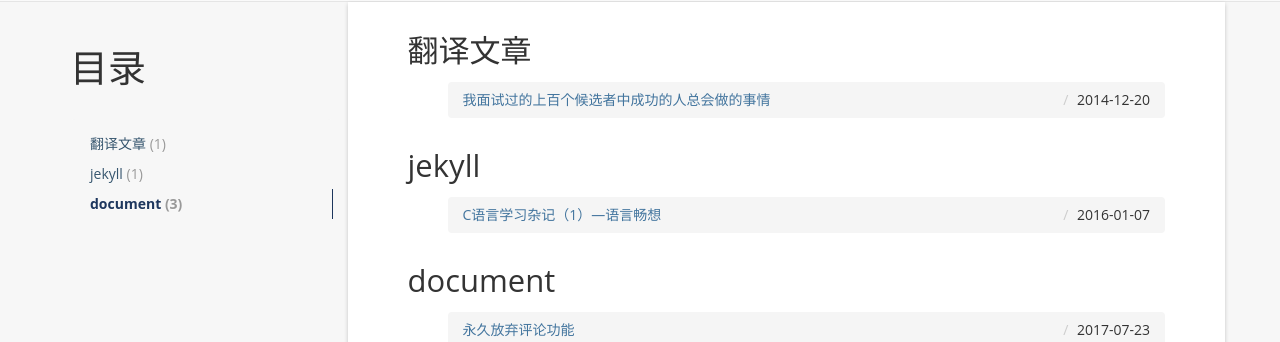
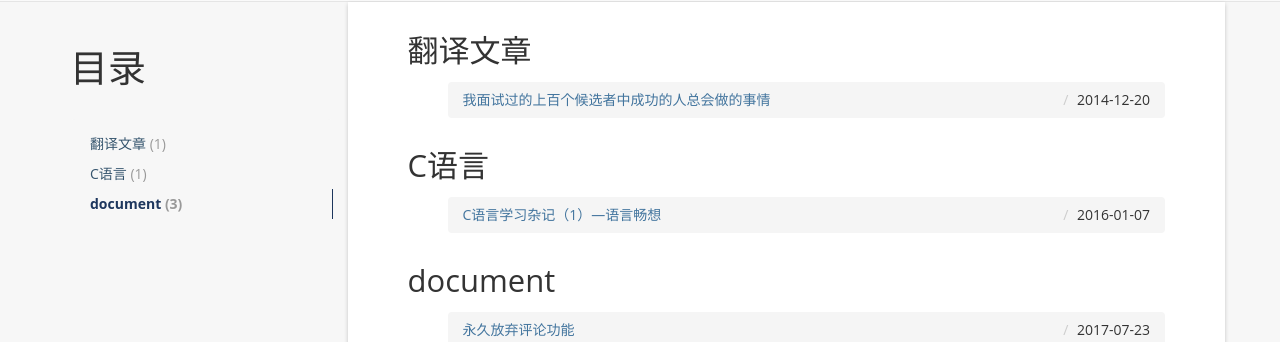
Before and after one commit to zhangfb95/zhangfb95.github.io.bak, a Jekyll site: the page built from categories/index.html, in a window 1280 px wide and 991 px high. Shown: the part 210-552 px from the top of the window. Built offline with Jekyll 4.4.1, drawn with Linux system fonts in a browser that asks for light colours; nearby versions of some CDN libraries; comment, search, counter and statistics services are not loaded.

Commit message:
迁移简书博客

```diff
--- a/_posts/2016-01-07-learn-c-001.md
+++ b/_posts/2016-01-07-learn-c-001.md
@@ -2,8 +2,8 @@
 layout: post
 title:  "C语言学习杂记（1）—语言畅想"
 date:   2016-01-07 23:14:01 +0800
-categories: jekyll
-tag: jekyll
+categories: C语言
+tag: C语言
 ---
 
 * content
```
